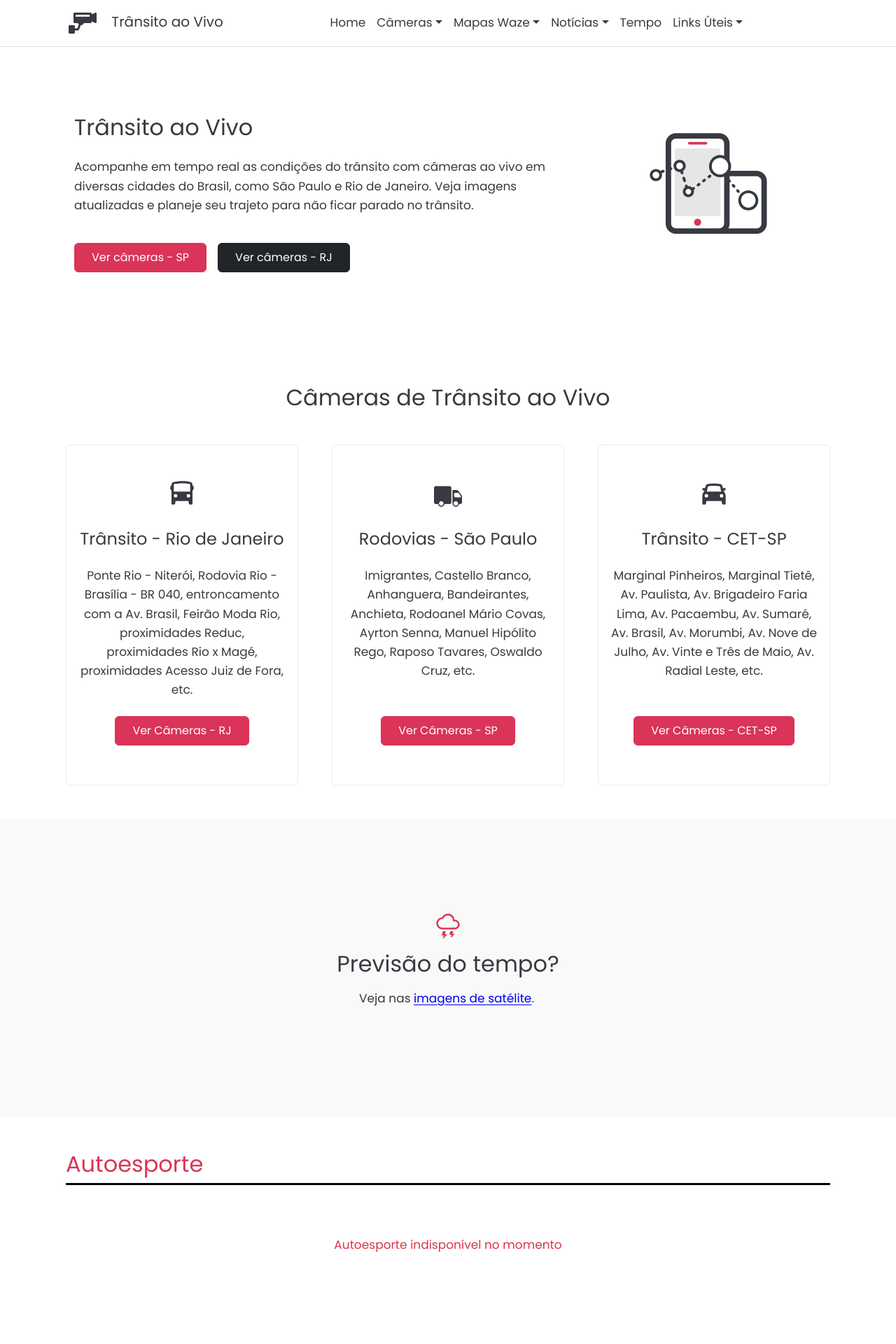
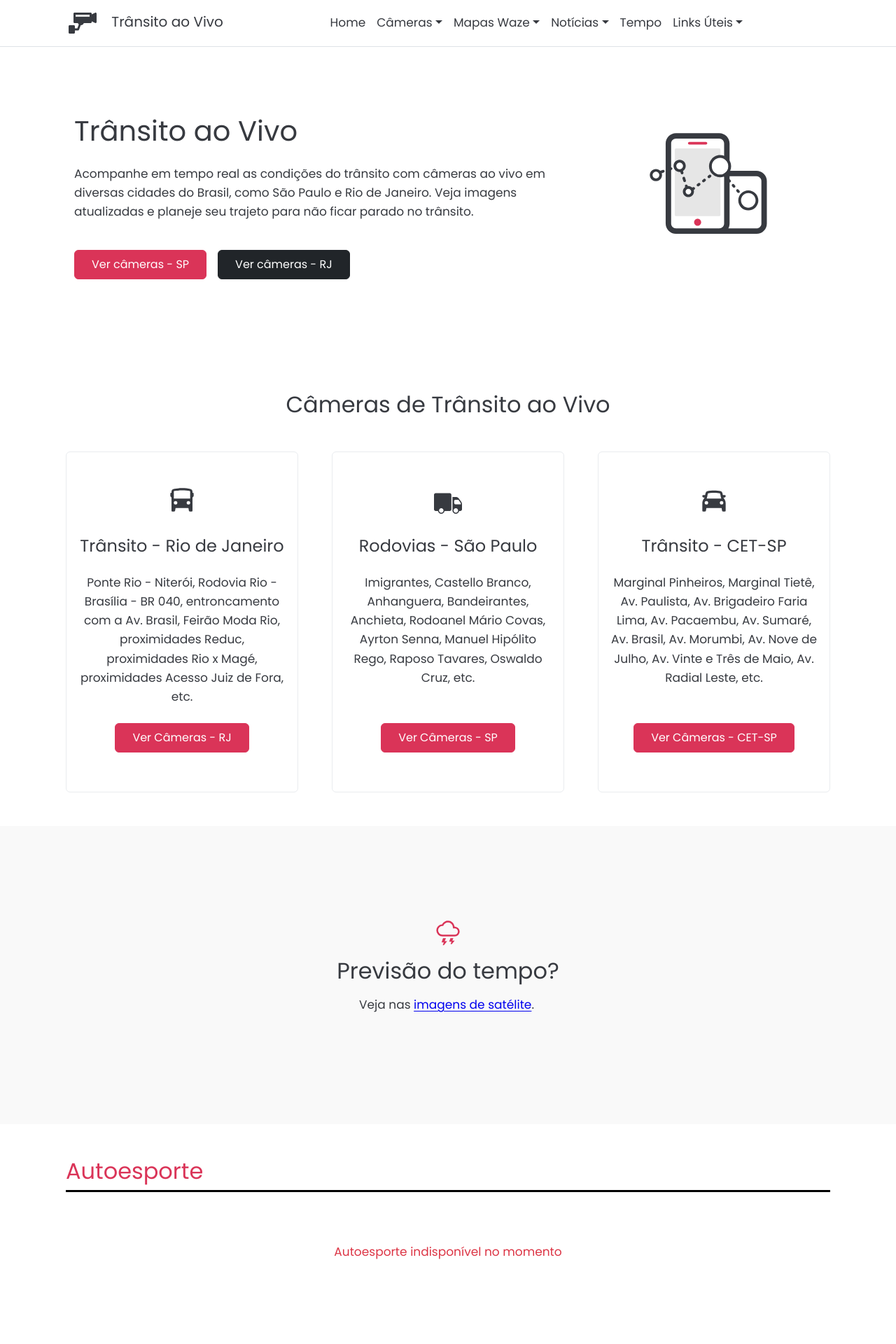
Before and after one commit to Sergio-Damm/transitoaovivo, a Jekyll site: the page built from index.html, in a window 1280 px wide. Shown: the top 1920 px of the page at 70% size. Built offline with Jekyll 4.4.1, drawn with Linux system fonts in a browser that asks for light colours; comment, search, counter and statistics services are not loaded.

Commit message:
h1 home without display

```diff
--- a/index.html
+++ b/index.html
@@ -8,7 +8,7 @@ permalink: /
 <div class="container px-4 py-5 my-5 text-center text-xl-start">
 	<div class="row">
 		<div class="col-xl-8 mx-auto">
-			<h1 class="display-7 mb-4">Trânsito ao Vivo</h1>
+			<h1 class="mb-4">Trânsito ao Vivo</h1>
 				<p class="mb-4">Acompanhe em tempo real as condições do trânsito com câmeras ao vivo em diversas cidades do Brasil, como São Paulo e Rio de Janeiro. Veja imagens atualizadas e planeje seu trajeto para não ficar parado no trânsito.</p>
 			<div class="d-flex flex-wrap gap-3 justify-content-center justify-content-xl-start py-3">
 				<a href="/transito-cetsp-1/" class="btn btn-secondary px-4 py-2">Ver câmeras - SP</a>
```
